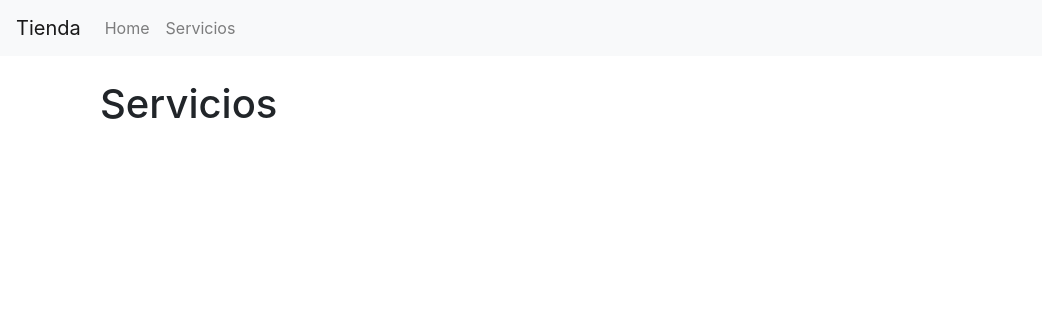
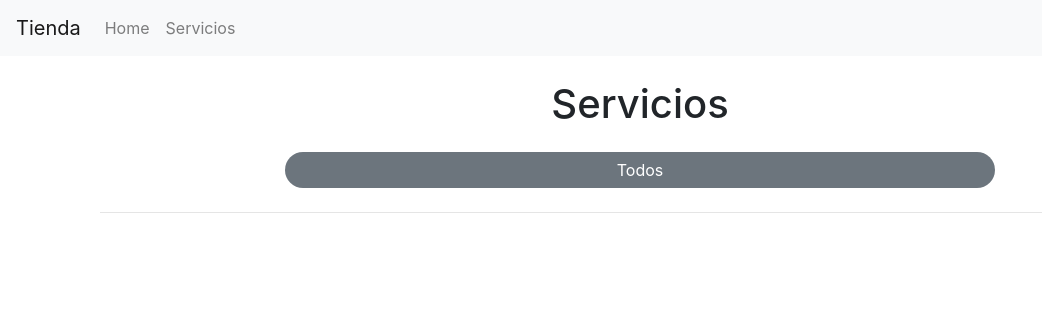
Before and after one commit to YeyderJHJL/PROJECT_IPS, a Django app: page /servicios in a window 1280 px wide. Shown: the top 316 px of the page, without its empty margins (0-1042 px from the left). Run offline with Django 5.2, Linux system fonts and the light colour scheme; data that the repository does not hold is empty; some libraries are stand-ins or nearby versions.

Commit message:
visualizar servicios se agrego filtro de categoria

```diff
--- a/project/tienda/forms.py
+++ b/project/tienda/forms.py
@@ -32,3 +32,15 @@ class EventoForm(forms.ModelForm):
             'evefec': 'Fecha',
             'perdni': 'Personal Encargado',
         }
+
+
+class CategoriaServicioForm(forms.ModelForm):
+    catsernom = forms.ModelChoiceField(
+        queryset=CategoariaServicio.objects.all(),
+        label="Seleccione una categoría",
+        widget=forms.Select(attrs={'class': 'form-control', 'onchange': 'this.form.submit();'})
+    )
+
+    class Meta:
+        model = CategoariaServicio
+        fields = ['catsernom']
--- a/project/tienda/templates/servicios.html
+++ b/project/tienda/templates/servicios.html
@@ -4,17 +4,32 @@
 
 {% block content %}
     <div class="container">
-        <h1 class="mt-4 mb-4">Servicios</h1>
+        <h1 class="mt-4 mb-4 text-center">Servicios</h1>
 
-        <div class="row row-cols-1 row-cols-md-2 row-cols-lg-3 g-4">
+        <!-- Categorías -->
+        <div class="row justify-content-center mb-4">
+            <div class="col-12 col-md-8">
+                <div class="btn-group d-flex justify-content-center" role="group" aria-label="Categorías">
+                    <a href="{% url 'servicios' %}" class="btn btn-secondary me-2">Todos</a>
+                    {% for categoria in categorias %}
+                        <a href="{% url 'servicios_codigo' categoria.catsercod %}" class="btn btn-secondary me-2">{{ categoria.catsernom }}</a>
+                    {% endfor %}
+                </div>
+            </div>
+        </div>
+
+        <hr>
+
+        <!-- Servicios -->
+        <div class="row row-cols-1 row-cols-md-2 row-cols-lg-3 g-4 justify-content-center">
             {% for s in servicio %}
             <div class="col mb-4">
                 <div class="card shadow-sm border-0 h-100">
                     <!-- Imagen con overlay para interactividad -->
-                    <div class="position-relative overflow-hidden" style="border-radius: 8px; height: 150px;">
-                        <img src="{{s.serima}}" class="card-img-top img-fluid" alt="{{ s.sernom }}">
-                        <div class="card-img-top" style="background-color: #f0f0f0; border-radius: 8px;"></div>
-                        <div class="overlay position-absolute top-0 start-0 w-100 h-100" style="background-color: rgba(0, 0, 0, 0.2); transition: background-color 0.3s;"></div>
+                    <div class="position-relative overflow-hidden" style="border-radius: 12px; height: 200px;">
+                        <img src="{{ s.serima }}" class="card-img-top img-fluid" alt="{{ s.sernom }}">
+                        <div class="card-img-top" style="background-color: rgba(0, 0, 0, 0.5); border-radius: 12px;"></div>
+                        <div class="overlay position-absolute top-0 start-0 w-100 h-100" style="background-color: rgba(0, 0, 0, 0.3); transition: background-color 0.3s;"></div>
                         <div class="position-absolute bottom-0 start-0 p-3">
                             <h5 class="text-white">{{ s.sernom }}</h5>
                         </div>
@@ -23,13 +38,13 @@
                     <div class="card-body d-flex flex-column p-3">
                         <p class="card-text mb-0">{{ s.serdes }}</p>
                         <hr class="my-2">
-                        <p class="card-text mb-1"><strong>Costo:</strong> {{ s.sercos }}</p>
-                        <p class="card-text mb-1"><strong>Duración:</strong> {{ s.serdur }}</p>
+                        <p class="card-text mb-0"><strong>Requisitos Previos:  </strong>{{ s.serreqpre }}</p>
+                        <p class="card-text mb-1"><strong>Costo:  </strong> {{ s.sercos }}</p>
+                        <p class="card-text mb-1"><strong>Duración:  </strong> {{ s.serdur }}</p>
                         <hr>
                         <div class="mt-auto">
-                            <a href="#" class="btn btn-outline-primary btn-sm me-2"><i class="bi bi-info-circle-fill me-1"></i> Más información</a>
-                            <a href="{% url 'crear_evento' %}?servicio_id={{ s.sercod }}" class="btn btn-primary btn-sm"><i class="bi bi-calendar-plus-fill me-1"></i> Reservar servicio</a>
-
+                            <a href="#" class="btn btn-outline-dark btn-sm me-2"><i class="bi bi-info-circle-fill me-1"></i> Más información</a>
+                            <a href="{% url 'crear_evento' %}?servicio_id={{ s.sercod }}" class="btn btn-dark btn-sm"><i class="bi bi-calendar-plus-fill me-1"></i> Reservar servicio</a>
                         </div>
                     </div>
                 </div>
@@ -41,15 +56,31 @@
     <link href="https://cdn.jsdelivr.net/npm/bootstrap-icons/font/bootstrap-icons.css" rel="stylesheet">
 
     <style>
+        .btn-group .btn {
+            border-radius: 25px;
+            background-color: #6c757d;
+            color: #fff;
+            border: none;
+            transition: all 0.3s ease;
+        }
+
+        .btn-group .btn:hover {
+            background-color: #495057;
+        }
+
+        .btn-group .btn:focus {
+            outline: none;
+        }
+
         .card {
-            border-radius: 10px;
+            border-radius: 12px;
             overflow: hidden;
             transition: transform 0.3s ease, box-shadow 0.3s ease;
         }
 
         .card:hover {
             transform: translateY(-10px);
-            box-shadow: 0 10px 20px rgba(0, 0, 0, 0.1);
+            box-shadow: 0 10px 20px rgba(0, 0, 0, 0.2);
         }
 
         .card-img-top {
@@ -68,15 +99,8 @@
             opacity: 1;
         }
 
-        .card-title {
-            font-size: 1.5rem;
-            font-weight: bold;
-            color: #333;
-            margin-bottom: 10px;
-        }
-
         .card-text {
-            font-size: 1rem;
+            font-size: 0.9rem;
             color: #666;
             line-height: 1.6;
         }
--- a/project/tienda/urls.py
+++ b/project/tienda/urls.py
@@ -4,6 +4,8 @@ from . import views
 urlpatterns = [
     path('', views.index, name='index'),
     path('servicios', views.servicios, name='servicios'),
+    path('servicios/<str:codigo>/', views.servicios, name='servicios_codigo'),
     path('crear_evento', views.crear_evento, name='crear_evento'),
+
     # paths for categories
 ]
--- a/project/tienda/views.py
+++ b/project/tienda/views.py
@@ -1,5 +1,5 @@
-from django.shortcuts import redirect, render
-from .forms import EventoForm
+from django.shortcuts import get_object_or_404, redirect, render
+from .forms import *
 from .models import *
 
 # Create your views here.
@@ -7,12 +7,27 @@ from .models import *
 def index(request):
     return render(request, 'index.html')
 
-def servicios(request):
-    servicio= Servicio.objects.all()
-    data={
-        'servicio':servicio
-    }
-    return render (request, 'servicios.html', data)
+def servicios(request, codigo=None):
+    instancia_clase = None
+    servicio = Servicio.objects.all()
+
+    # Obtener todas las categorías
+    categorias = CategoariaServicio.objects.all()
+
+    if codigo:
+        instancia_clase = get_object_or_404(CategoariaServicio, catsercod=codigo)
+        servicio = Servicio.objects.filter(categoaria_servicio_catsercod=codigo)
+
+    if request.method == 'POST':
+        formulario = CategoriaServicioForm(request.POST, instance=instancia_clase)
+        if formulario.is_valid():
+            formulario.save()
+            return redirect('servicios')
+    else:
+        formulario = CategoriaServicioForm(instance=instancia_clase)
+
+    return render(request, 'servicios.html', {'formulario': formulario, 'servicio': servicio, 'categorias': categorias})
+
 
 def crear_evento(request):
     servicio_id = request.GET.get('servicio_id')
```
